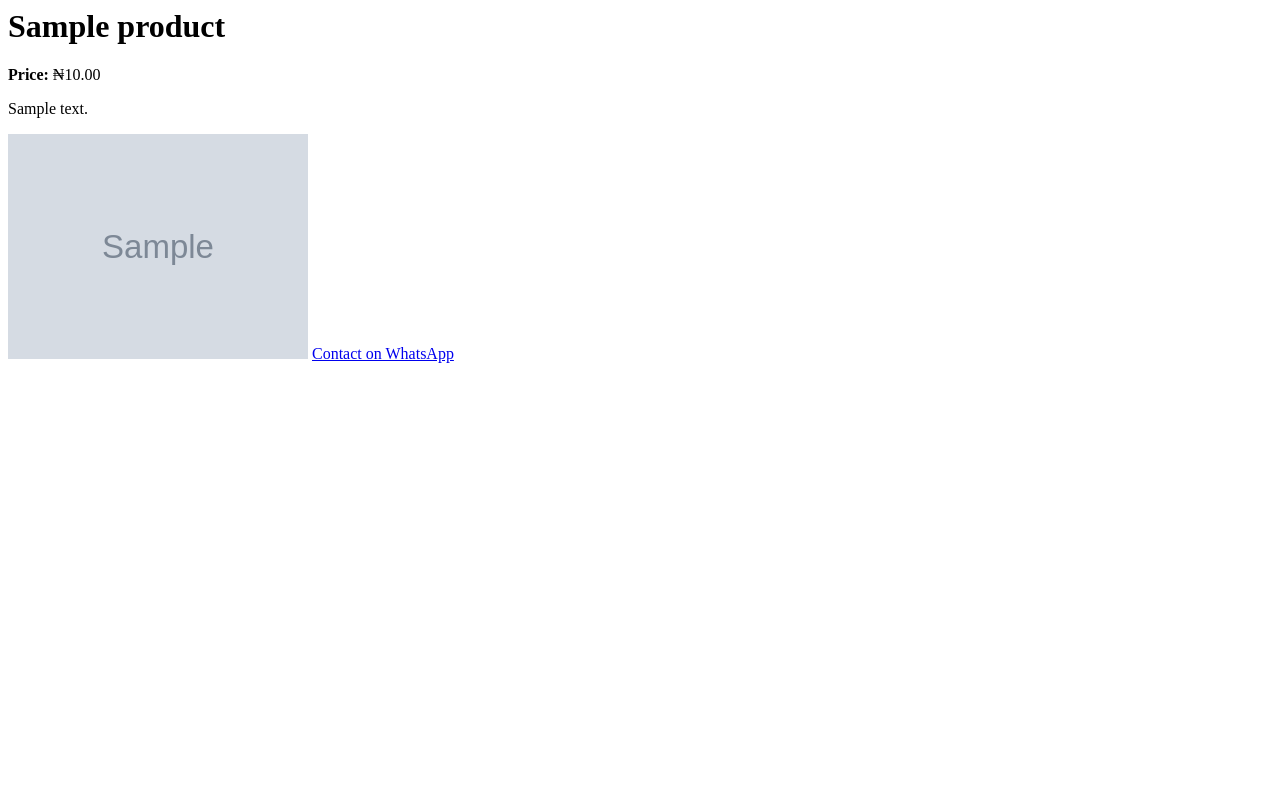
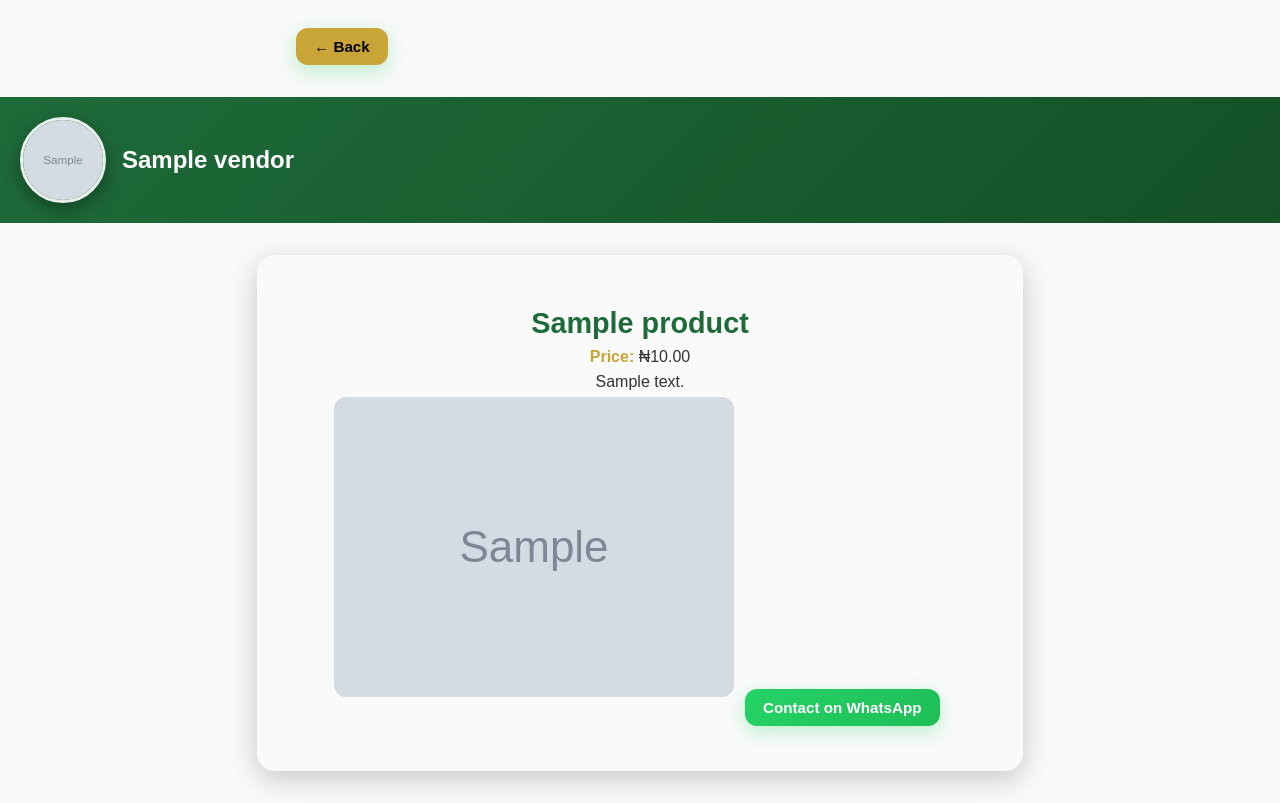
Before and after one commit to ChaoykiTech/wacatalog, a Django app: a page that uses templates/product_detail.html in a window 1280 px wide. Before the commit the page ends 363 px from the top, so only its background shows below. Run offline with Django 5.2, Linux system fonts and the light colour scheme; tables that the repository leaves empty hold one stand-in row (values such as "Sample post"); grey boxes marked "Sample" are stand-in pictures.

Commit message:
Fix: Product card restyle

```diff
--- a/templates/product_detail.html
+++ b/templates/product_detail.html
@@ -1,5 +1,11 @@
 {% load static %}
 
+<!DOCTYPE html>
+<html lang="en">
+<head>
+<meta charset="UTF-8">
+<meta name="viewport" content="width=device-width, initial-scale=1.0">
+<title>{{ product.name }} | {{ vendor.business_name }}</title>
 
 {% if vendor.logo and vendor.logo.url %}
 <link rel="icon" href="{{ vendor.logo.url }}" type="image/png">
@@ -7,19 +13,178 @@
 <link rel="icon" href="{% static 'default_favicon.png' %}" type="image/png">
 {% endif %}
 
+<style>
+body {
+    font-family: Arial, sans-serif;
+    margin:0;
+    padding:0;
+    background:#f9f9f9;
+}
+
+/* ---------- VENDOR HEADER ---------- */
+.vendor-header {
+    display:flex;
+    align-items:center;
+    gap:16px;
+    padding:20px;
+    background: linear-gradient(135deg, #1e6b3a, #145126);
+    color:#fff;
+    text-align:left;
+}
+
+.vendor-header img {
+    width:80px;
+    height:80px;
+    object-fit:cover;
+    border-radius:50%;
+    border:3px solid rgba(255,255,255,0.9);
+    box-shadow:0 6px 18px rgba(0,0,0,0.35);
+}
+
+.vendor-header h2 {
+    margin:0;
+    font-size:1.5rem;
+}
+
+.vendor-header .badge {
+    display:inline-block;
+    background:#c9a437;
+    color:#000;
+    font-weight:700;
+    font-size:0.8rem;
+    padding:4px 10px;
+    border-radius:20px;
+    margin-top:4px;
+}
+
+/* ---------- PRODUCT DETAIL CARD ---------- */
+.product-detail {
+    max-width:700px;
+    margin:2rem auto;
+    background: rgba(255,255,255,0.15);
+    backdrop-filter: blur(12px);
+    -webkit-backdrop-filter: blur(12px);
+    border-radius:18px;
+    border:1px solid rgba(255,255,255,0.25);
+    box-shadow:0 8px 28px rgba(0,0,0,0.2);
+    padding:2rem;
+    text-align:center;
+}
+
+.product-detail img {
+    max-width:100%;
+    height:auto;
+    border-radius:12px;
+    margin-bottom:1rem;
+}
+
+.product-detail h1 {
+    font-size:1.8rem;
+    color:#1e6b3a;
+    margin-bottom:0.5rem;
+}
+
+.product-detail p {
+    font-size:1rem;
+    margin:0.4rem 0;
+    color:#333;
+}
+
+.product-detail strong {
+    color:#c9a437;
+}
+
+/* ---------- BUTTONS ---------- */
+.btn {
+    display:inline-block;
+    margin:12px 6px;
+    padding:10px 18px;
+    font-weight:700;
+    font-size:0.95rem;
+    color:#fff;
+    background:linear-gradient(135deg, #25d366, #1ebe57);
+    border:none;
+    border-radius:12px;
+    text-decoration:none;
+    cursor:pointer;
+    transition: transform 0.25s ease, box-shadow 0.25s ease;
+    box-shadow:0 6px 20px rgba(37,211,102,0.3);
+}
+
+.btn:hover {
+    transform: translateY(-2px);
+    box-shadow:0 12px 28px rgba(37,211,102,0.4);
+}
+
+.back-btn {
+    display:inline-block;
+    background:#c9a437;
+    color:#000;
+    margin-bottom:1rem;
+}
+
+.back-btn:hover {
+    background:#145126;
+    color:#fff;
+}
+
+/* ---------- RESPONSIVE ---------- */
+@media(max-width:768px){
+    .vendor-header {
+        flex-direction: column;
+        align-items:center;
+        text-align:center;
+        gap:8px;
+    }
+    .vendor-header h2 { font-size:1.3rem; }
+    .vendor-header img { width:70px; height:70px; }
+}
+
+@media(max-width:480px){
+    .product-detail { padding:1rem; }
+    .product-detail h1 { font-size:1.5rem; }
+    .btn { font-size:0.85rem; padding:8px 14px; }
+}
+</style>
+</head>
+<body>
+
+<!-- BACK BUTTON -->
+<div style="max-width:700px; margin:1rem auto; text-align:left;">
+    <button class="btn back-btn" onclick="history.back()">← Back</button>
+</div>
+
+<!-- VENDOR HEADER -->
+<div class="vendor-header">
+    {% if vendor.logo %}
+        <img src="{{ vendor.logo.url }}" alt="{{ vendor.business_name }}">
+    {% endif %}
+    <div>
+        <h2>{{ vendor.business_name }}</h2>
+        {% if vendor.badge %}
+            <span class="badge">{{ vendor.badge }}</span>
+        {% endif %}
+    </div>
+</div>
+
+<!-- PRODUCT DETAIL -->
+<div class="product-detail">
     <h1>{{ product.name }}</h1>
-
     <p><strong>Price:</strong> ₦{{ product.price }}</p>
     <p>{{ product.description }}</p>
 
     {% if product.images.all %}
-  <img src="{{ product.images.all.0.image.url }}" width="300">
+        <img src="{{ product.images.all.0.image.url }}" alt="{{ product.name }}">
     {% endif %}
 
     <a
-  href="https://api.whatsapp.com/send?phone=${phone}&text=Hello,%20I%20am%20interested%20in%20{{ product.name }}.%0A%0APrice:%20₦{{ product.price }}%0AProduct%20link:%20{{ request.build_absolute_uri }}"
+      href="https://api.whatsapp.com/send?phone={{ vendor.phone }}&text=Hello,%20I%20am%20interested%20in%20{{ product.name }}.%0A%0APrice:%20₦{{ product.price }}%0AProduct%20link:%20{{ request.build_absolute_uri }}"
       target="_blank"
       class="btn"
     >
       Contact on WhatsApp
     </a>
+</div>
+
+</body>
+</html>
```
Also changed, not shown: templates/storefront.html (+57 -20 lines). Lines whose indentation alone changed are shown as unchanged.
